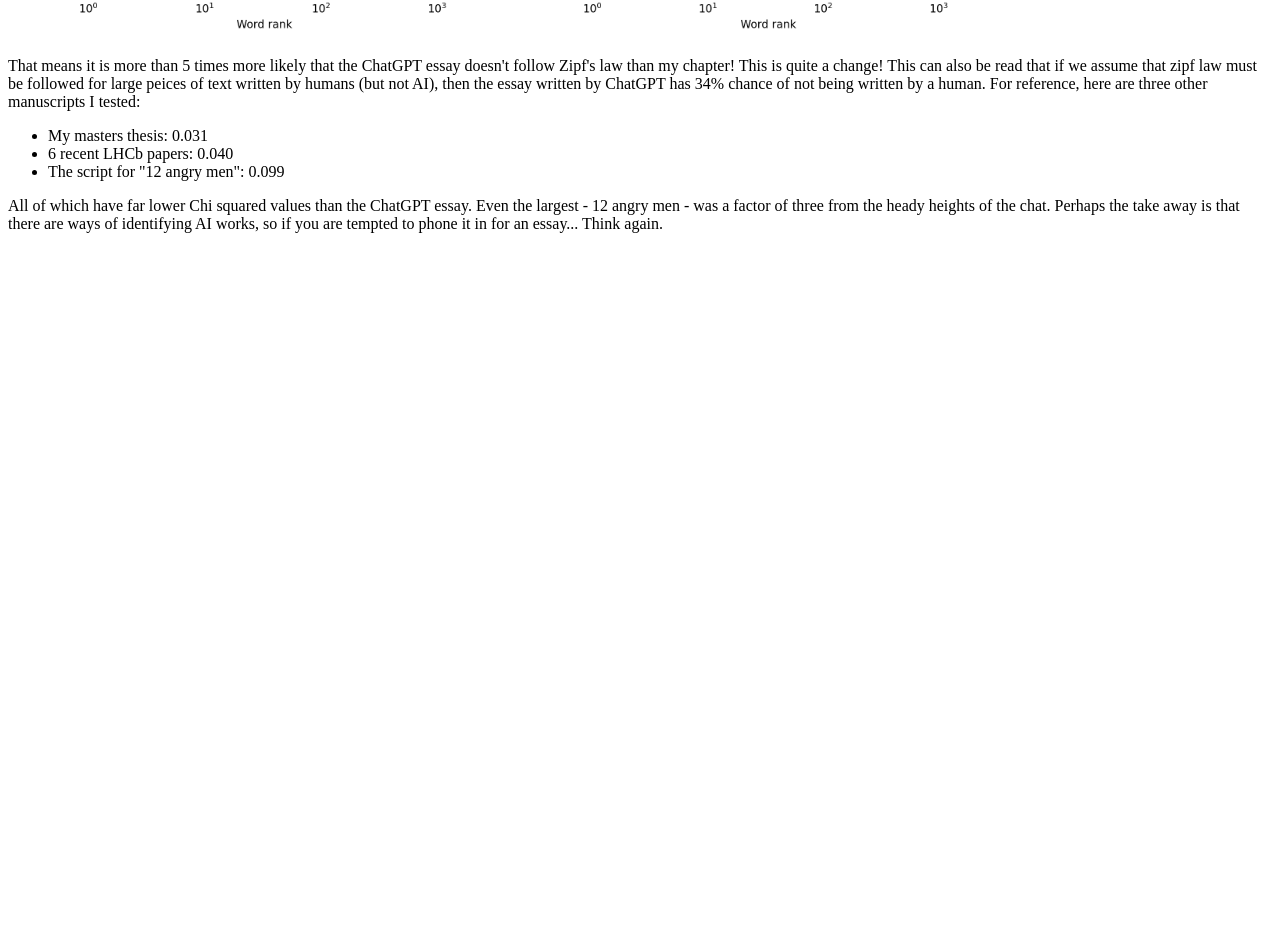
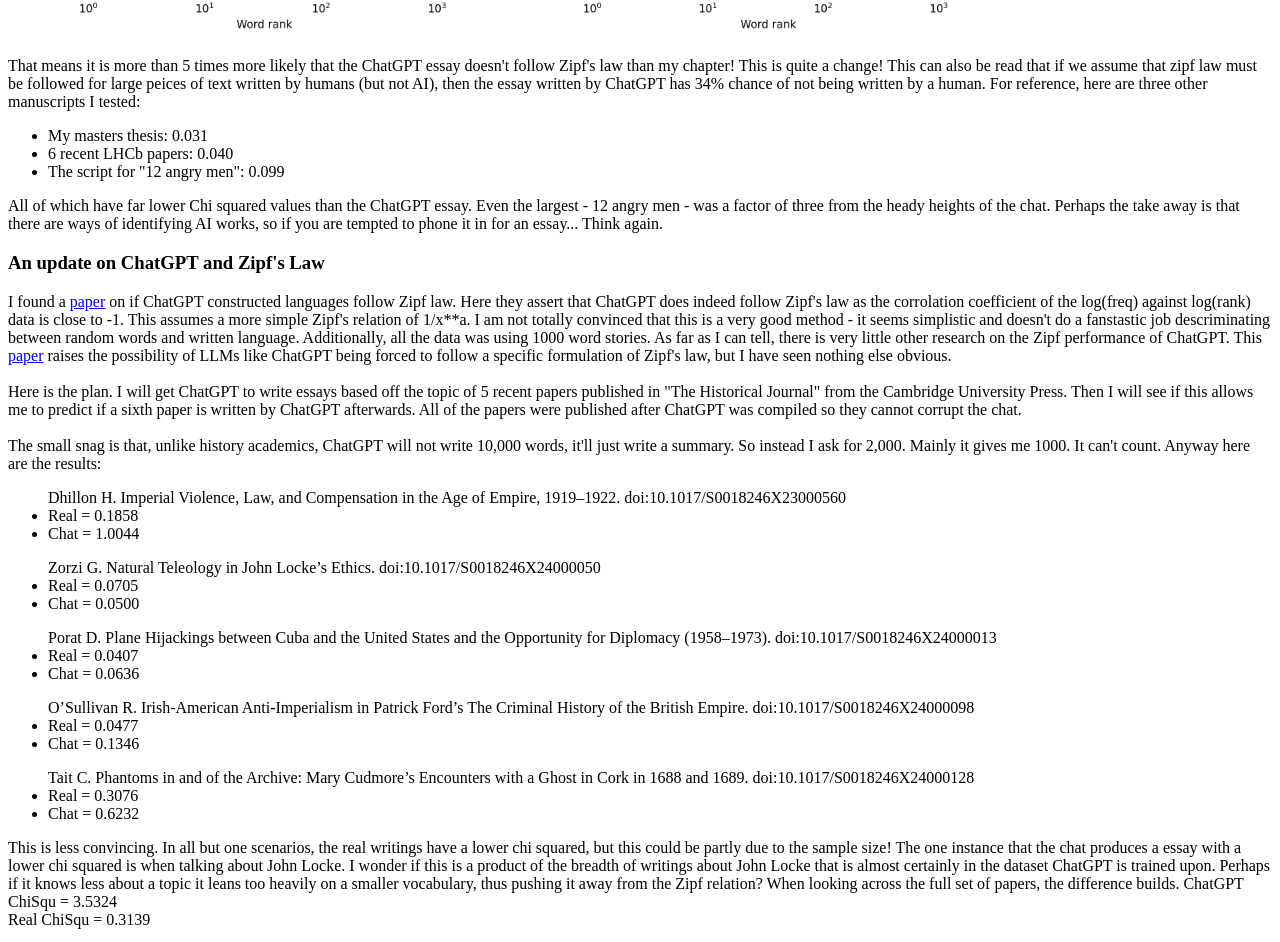
Before and after one commit to TheThirdFool/Paul, a plain HTML site: page index.html in a window 1280 px wide. Shown: the part 3980-4922 px from the top of the page. Before the commit the page ends 4229 px from the top, so only its background shows below. Drawn offline with Linux system fonts and the light colour scheme.

Commit message:
Update to zipf

```diff
--- a/index.html
+++ b/index.html
@@ -155,6 +155,56 @@
 <p>
 All of which have far lower Chi squared values than the ChatGPT essay. Even the largest - 12 angry men - was a factor of three from the heady heights of the chat. Perhaps the take away is that there are ways of identifying AI works, so if you are tempted to phone it in for an essay... Think again.
 </p>
+<h3>An update on ChatGPT and Zipf's Law</h3>
+<p>
+I found a <a href="https://doi.org/10.48550/arXiv.2304.12191">paper</a> on if ChatGPT constructed languages follow Zipf law. Here they assert that ChatGPT does indeed follow Zipf's law as the corrolation coefficient of the log(freq) against log(rank) data is close to -1. This assumes a more simple Zipf's relation of 1/x**a. I am not totally convinced that this is a very good method - it seems simplistic and doesn't do a fanstastic job descriminating between random words and written language. Additionally, all the data was using 1000 word stories. As far as I can tell, there is very little other research on the Zipf performance of ChatGPT. This <a href="https://doi.org/10.48550/arXiv.2305.02687">paper</a> raises the possibility of LLMs like ChatGPT being forced to follow a specific formulation of Zipf's law, but I have seen nothing else obvious. <br>
+<br>
+Here is the plan. I will get ChatGPT to write essays based off the topic of 5 recent papers published in "The Historical Journal" from the Cambridge University Press. Then I will see if this allows me to predict if a sixth paper is written by ChatGPT afterwards. All of the papers were published after ChatGPT was compiled so they cannot corrupt the chat.<br>
+<br>
+The small snag is that, unlike history academics, ChatGPT will not write 10,000 words, it'll just write a summary. So instead I ask for 2,000. Mainly it gives me 1000. It can't count. Anyway here are the results:
+</p>
+
+<ul>
+Dhillon H. Imperial Violence, Law, and Compensation in the Age of Empire, 1919–1922. doi:10.1017/S0018246X23000560
+<li>Real = 0.1858 </li>
+<li>Chat = 1.0044 </li>
+</ul>
+
+<ul>
+Zorzi G. Natural Teleology in John Locke’s Ethics. doi:10.1017/S0018246X24000050
+<li>Real = 0.0705</li>
+<li>Chat = 0.0500</li>
+</ul>
+
+<ul>
+Porat D. Plane Hijackings between Cuba and the United States and the Opportunity for Diplomacy (1958–1973). doi:10.1017/S0018246X24000013
+<li>Real = 0.0407</li>
+<li>Chat = 0.0636</li>
+</ul>
+
+<ul>
+O’Sullivan R. Irish-American Anti-Imperialism in Patrick Ford’s The Criminal History of the British Empire. doi:10.1017/S0018246X24000098
+<li>Real = 0.0477</li>
+<li>Chat = 0.1346</li>
+</ul>
+
+<ul>
+Tait C. Phantoms in and of the Archive: Mary Cudmore’s Encounters with a Ghost in Cork in 1688 and 1689. doi:10.1017/S0018246X24000128
+<li>Real = 0.3076</li>
+<li>Chat = 0.6232</li>
+</ul>
+
+<p>
+This is less convincing. In all but one scenarios, the real writings have a lower chi squared, but this could be partly due to the sample size! The one instance that the chat produces a essay with a lower chi squared is when talking about John Locke. I wonder if this is a product of the breadth of writings about John Locke that is almost certainly in the dataset ChatGPT is trained upon. Perhaps if it knows less about a topic it leans too heavily on a smaller vocabulary, thus pushing it away from the Zipf relation? When looking across the full set of papers, the difference builds.
+ChatGPT ChiSqu = 3.5324 <br>
+Real ChiSqu = 0.3139 <br>
+</p>
+<img src="Images/ChatGPT_HistoryPapers.png" alt="ChatGPT Zipf" width="500">
+<img src="Images/Real_HistoryPapers.png" alt="Real Zipf" width="500">
+
+
+
+
 
 </body>
 </html>
```
Also changed, not shown: Images/ChatGPT_HistoryPapers.png (added), Images/Real_HistoryPapers.png (added), 1 other file.
